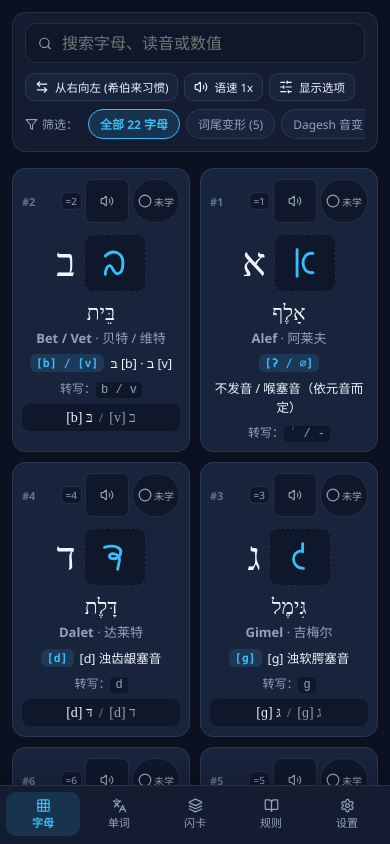
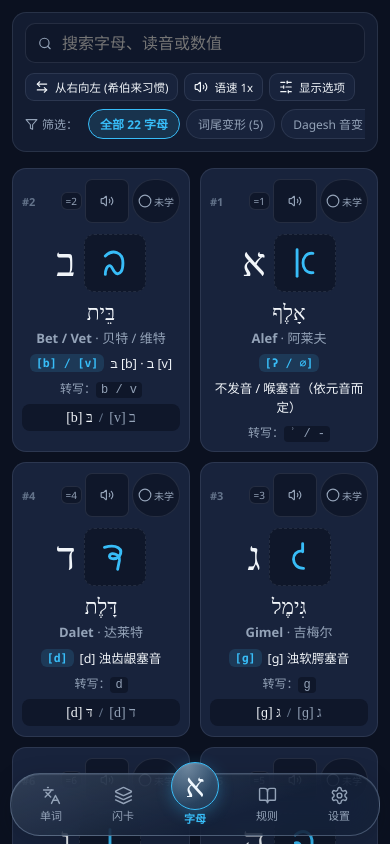
Before and after one commit to xxm-666/Alef, a React (Vite) app: page / in a window 390 px wide. Built offline with nearby package versions, Linux system fonts and the light colour scheme; a web font is replaced by a local one.

Commit message:
Style mobile navigation as a floating glass dock

```diff
--- a/src/components/TitleBar.tsx
+++ b/src/components/TitleBar.tsx
@@ -48,6 +48,9 @@ const NAV_ITEMS: { id: StudyViewMode; label: string; shortLabel: string; icon: R
   { id: 'settings', label: '设置', shortLabel: '设置', icon: <Settings size={15} /> },
 ];
 
+const MOBILE_NAV_ORDER: StudyViewMode[] = ['words', 'flashcards', 'grid', 'rules', 'settings'];
+const MOBILE_NAV_ITEMS = MOBILE_NAV_ORDER.flatMap((id) => NAV_ITEMS.filter((item) => item.id === id));
+
 export const TitleBar: React.FC<TitleBarProps> = ({
   activeView,
   onSelectView,
@@ -74,26 +77,29 @@ export const TitleBar: React.FC<TitleBarProps> = ({
     return () => query.removeEventListener('change', update);
   }, []);
 
-  const items = isBottomNav ? NAV_ITEMS.filter((item) => item.id !== 'detail') : NAV_ITEMS;
+  const items = isBottomNav ? MOBILE_NAV_ITEMS : NAV_ITEMS;
   const activeItem = isBottomNav && activeView === 'detail' ? 'grid' : activeView;
 
   return (
     <header className="titlebar">
       <nav className="titlebar-nav" aria-label="主视图切换">
-        {items.map((item) => (
+        {items.map((item) => {
+          const isCenter = isBottomNav && item.id === 'grid';
+          return (
             <button
               key={item.id}
               type="button"
-            className={`nav-pill ${activeItem === item.id ? 'active' : ''}`}
+              className={`nav-pill ${isCenter ? 'nav-pill-center' : ''} ${activeItem === item.id ? 'active' : ''}`}
               aria-label={item.label}
               aria-current={activeItem === item.id ? 'page' : undefined}
               onClick={() => onSelectView(item.id)}
             >
-            {item.icon}
+              {isCenter ? <span className="nav-center-glyph" aria-hidden="true">א</span> : item.icon}
               <span className="nav-label-desktop">{item.label}</span>
               <span className="nav-label-mobile">{item.shortLabel}</span>
             </button>
-        ))}
+          );
+        })}
       </nav>
 
       <div className="titlebar-actions">
--- a/src/index.css
+++ b/src/index.css
@@ -3730,19 +3730,47 @@ button {
   }
 
   .titlebar-nav {
+    --dock-glass: rgba(22, 33, 55, 0.76);
+    --dock-rim: rgba(201, 226, 255, 0.27);
+    --dock-glint: rgba(214, 237, 255, 0.14);
+    --dock-center-top: #416484;
+    --dock-center-bottom: #203752;
+    --dock-center-ink: #f1f9ff;
+    --dock-center-glow: rgba(56, 189, 248, 0.30);
     position: fixed;
-    left: 0;
-    right: 0;
-    bottom: 0;
+    left: max(10px, env(safe-area-inset-left));
+    right: max(10px, env(safe-area-inset-right));
+    bottom: calc(8px + env(safe-area-inset-bottom));
+    width: auto;
+    max-width: 430px;
+    margin-inline: auto;
     z-index: 50;
-    border-radius: 0;
-    border: none;
-    border-top: 1px solid var(--border);
+    display: grid;
+    grid-template-columns: repeat(5, minmax(0, 1fr));
+    gap: 2px;
+    padding: 5px;
+    border: 1px solid var(--dock-rim);
+    border-radius: 30px;
     background: var(--bg-surface);
-    padding: 6px 6px max(8px, env(safe-area-inset-bottom));
-    justify-content: space-around;
-    gap: 2px;
-    box-shadow: 0 -6px 20px rgba(0, 0, 0, 0.18);
+    box-shadow: inset 0 1px 1px var(--dock-glint), 0 8px 26px rgba(9, 15, 27, 0.24);
+  }
+
+  [data-theme='parchment'] .titlebar-nav {
+    --dock-glass: rgba(255, 251, 242, 0.78);
+    --dock-rim: rgba(129, 150, 180, 0.34);
+    --dock-glint: rgba(255, 255, 255, 0.77);
+    --dock-center-top: #edf8ff;
+    --dock-center-bottom: #bed7f4;
+    --dock-center-ink: #203f71;
+    --dock-center-glow: rgba(29, 78, 216, 0.20);
+  }
+
+  @supports ((-webkit-backdrop-filter: blur(1px)) or (backdrop-filter: blur(1px))) {
+    .titlebar-nav {
+      background: linear-gradient(160deg, var(--dock-glint), transparent 64%), var(--dock-glass);
+      -webkit-backdrop-filter: blur(20px) saturate(155%);
+      backdrop-filter: blur(20px) saturate(155%);
+    }
   }
 
   .nav-label-desktop {
@@ -3755,15 +3783,69 @@ button {
     line-height: 1.1;
   }
 
-  .nav-pill {
-    flex: 1;
+  .titlebar-nav .nav-pill {
+    min-width: 0;
+    min-height: 48px;
     flex-direction: column;
     justify-content: center;
-    gap: 4px;
-    padding: 6px 2px;
-    min-height: 44px;
-    border-radius: 10px;
-    white-space: nowrap;
+    gap: 5px;
+    padding: 5px 2px;
+    border-radius: 22px;
+    color: var(--text-secondary);
+  }
+
+  .titlebar-nav .nav-pill > svg {
+    width: 19px;
+    height: 19px;
+    stroke-width: 1.8;
+  }
+
+  .titlebar-nav .nav-pill.active {
+    color: var(--accent);
+    background: var(--accent-soft);
+  }
+
+  .titlebar-nav .nav-pill-center {
+    margin-top: -17px;
+    padding-top: 0;
+    gap: 3px;
+    color: var(--text-primary);
+    font-weight: 600;
+    background: transparent;
+  }
+
+  .titlebar-nav .nav-pill-center.active {
+    background: transparent;
+  }
+
+  .nav-center-glyph {
+    display: grid;
+    place-items: center;
+    width: 48px;
+    height: 48px;
+    border: 1px solid var(--dock-rim);
+    border-radius: 50%;
+    background: radial-gradient(ellipse at 35% 8%, rgba(255, 255, 255, 0.25), transparent 63%),
+      linear-gradient(155deg, var(--dock-center-top), var(--dock-center-bottom));
+    box-shadow: inset 0 1px 2px var(--dock-glint), 0 4px 12px var(--dock-center-glow);
+    color: var(--dock-center-ink);
+    font: 32px/1 var(--font-hebrew);
+  }
+
+  .nav-pill-center.active .nav-center-glyph {
+    border-color: var(--accent);
+    box-shadow: inset 0 1px 2px var(--dock-glint), 0 4px 15px var(--dock-center-glow);
+  }
+
+  .titlebar-nav .nav-pill:focus-visible {
+    outline: 2px solid var(--accent);
+    outline-offset: 2px;
+  }
+
+  @media (prefers-reduced-motion: reduce) {
+    .titlebar-nav .nav-pill {
+      transition: none;
+    }
   }
 
   .mobile-hide-toolbar {
@@ -3789,7 +3871,7 @@ button {
   }
 
   .main-scroll-area {
-    padding: calc(12px + env(safe-area-inset-top)) 12px calc(84px + env(safe-area-inset-bottom));
+    padding: calc(12px + env(safe-area-inset-top)) 12px calc(96px + env(safe-area-inset-bottom));
   }
 
   .search-box {
@@ -3953,7 +4035,7 @@ button {
   }
 
   .flip-card-wrapper {
-    height: clamp(190px, calc(100svh - 305px), 360px);
+    height: clamp(178px, calc(100svh - 317px), 360px);
   }
 
   .flip-back .back-details-grid {
```
Lines whose indentation alone changed are shown as unchanged.
